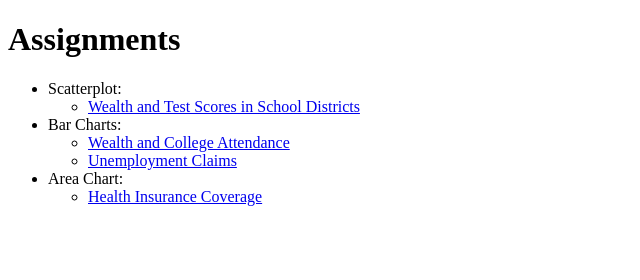
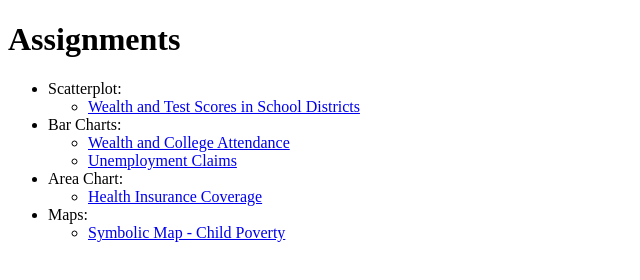
Before and after one commit to danielbchen/d3-data-viz, a plain HTML site: page index.html in a window 1280 px wide. Shown: the whole page, without its empty margins (0-640 px from the left). Drawn offline with Linux system fonts and the light colour scheme.

Commit message:
Added symbolic map link

```diff
--- a/index.html
+++ b/index.html
@@ -29,6 +29,11 @@
                 <li><a href="Area Chart - Health Insurance Coverage/">Health Insurance Coverage</a></li>
             </ul>
         </li>
+        <li>Maps:
+            <ul>
+                <li><a href="Symbolic Map - Child Poverty/">Symbolic Map - Child Poverty</a></li>
+            </ul>
+        </li>
     </ul>
 </body>
 
```
